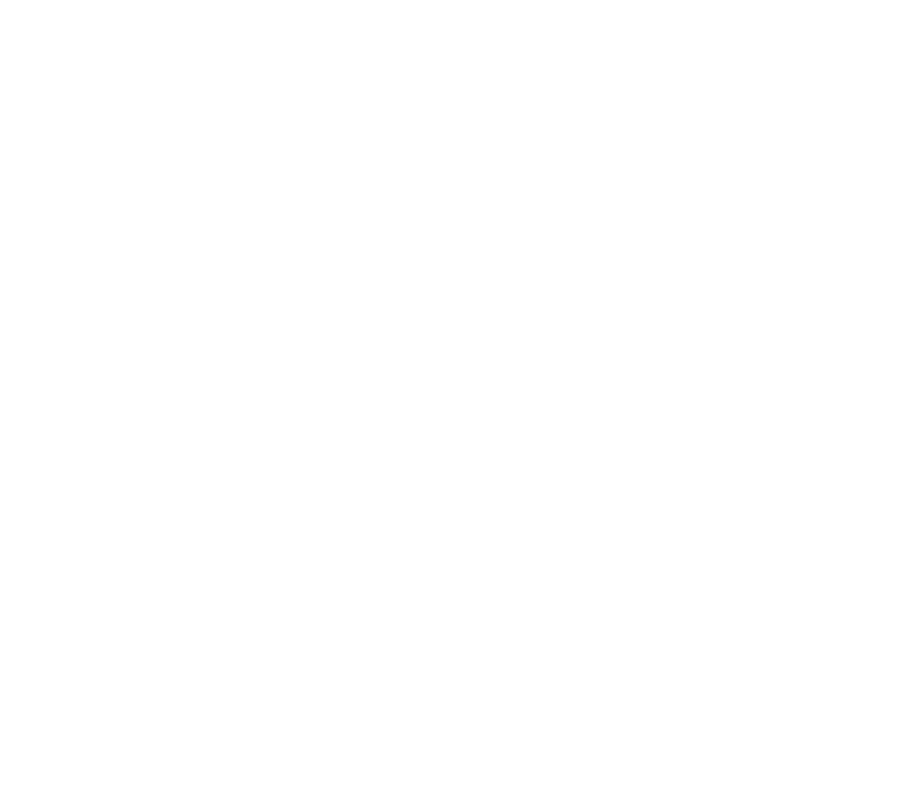
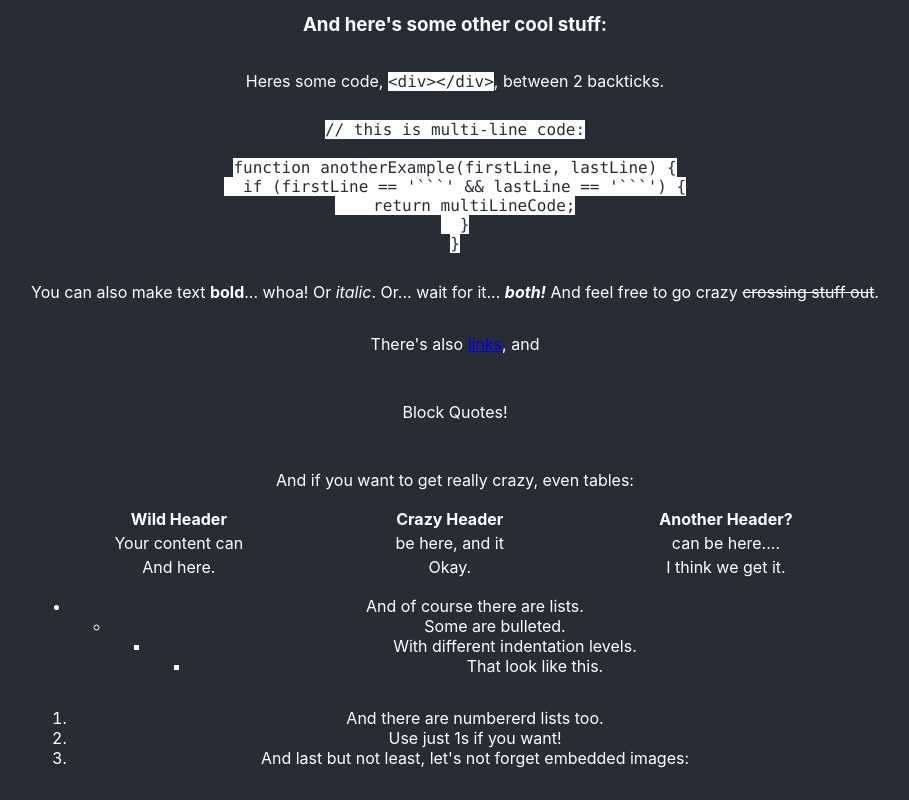
Before and after one commit to maple146/fcc-markdown-previewer, a React (Create React App) app: page / in a window 1280 px wide. Shown: the part 480-1280 px from the top of the page, without its empty margins (185-1094 px from the left). Before the commit the page ends 800 px from the top, so only its background shows below. Built offline with nearby package versions, Linux system fonts and the light colour scheme; grey boxes are pictures that could not be loaded.

Commit message:
Add markdown element tests

```diff
--- a/src/App.css
+++ b/src/App.css
@@ -1,5 +1,22 @@
 .App {
+  background-color: #282c34;
+  min-height: 100vh;
+  display: flex;
+  flex-direction: column;
+  align-items: center;
+  justify-content: top;
+  color: white;
   text-align: center;
+}
+
+code {
+  background-color: white;
+  color: #282c34;
+}
+
+#preview {
+  display: flex;
+  flex-direction: column;
 }
 
 .App-logo {
@@ -27,12 +44,3 @@
 .App-link {
   color: #61dafb;
 }
-
-@keyframes App-logo-spin {
-  from {
-    transform: rotate(0deg);
-  }
-  to {
-    transform: rotate(360deg);
-  }
-}
--- a/src/App.js
+++ b/src/App.js
@@ -3,8 +3,54 @@
 import marked from 'marked';
 
 function App() {
-  const [textAreaValue, setTextAreaValue] = useState("")
-  const markedText = marked(textAreaValue);
+  const placeholder = `
+# Welcome to my React Markdown Previewer!
+
+## This is a sub-heading...
+### And here's some other cool stuff:
+
+Heres some code, \`<div></div>\`, between 2 backticks.
+
+\`\`\`
+// this is multi-line code:
+
+function anotherExample(firstLine, lastLine) {
+  if (firstLine == '\`\`\`' && lastLine == '\`\`\`') {
+    return multiLineCode;
+  }
+}
+\`\`\`
+
+You can also make text **bold**... whoa!
+Or _italic_.
+Or... wait for it... **_both!_**
+And feel free to go crazy ~~crossing stuff out~~.
+
+There's also [links](https://www.freecodecamp.com), and
+> Block Quotes!
+
+And if you want to get really crazy, even tables:
+
+Wild Header | Crazy Header | Another Header?
+------------ | ------------- | -------------
+Your content can | be here, and it | can be here....
+And here. | Okay. | I think we get it.
+
+- And of course there are lists.
+  - Some are bulleted.
+    - With different indentation levels.
+        - That look like this.
+
+
+1. And there are numbererd lists too.
+1. Use just 1s if you want!
+1. And last but not least, let's not forget embedded images:
+
+![React Logo w/ Text](https://goo.gl/Umyytc)
+`;
+
+const [textAreaValue, setTextAreaValue] = useState(placeholder)
+const markedText = marked(textAreaValue);
 
   const handleChange = (event) => {
     setTextAreaValue(event.target.value)
@@ -14,7 +60,7 @@
     <div className="App">
       <div className="editor">
         <h1>Editor</h1>
-        <textarea name="editor" id="editor" cols="30" rows="10" defaultValue="Blabla" onChange={handleChange}></textarea>
+        <textarea name="editor" id="editor" cols="30" rows="10" defaultValue={placeholder} onChange={handleChange}></textarea>
       </div>
       <div className="preview">
         <h1>Preview</h1>
```
